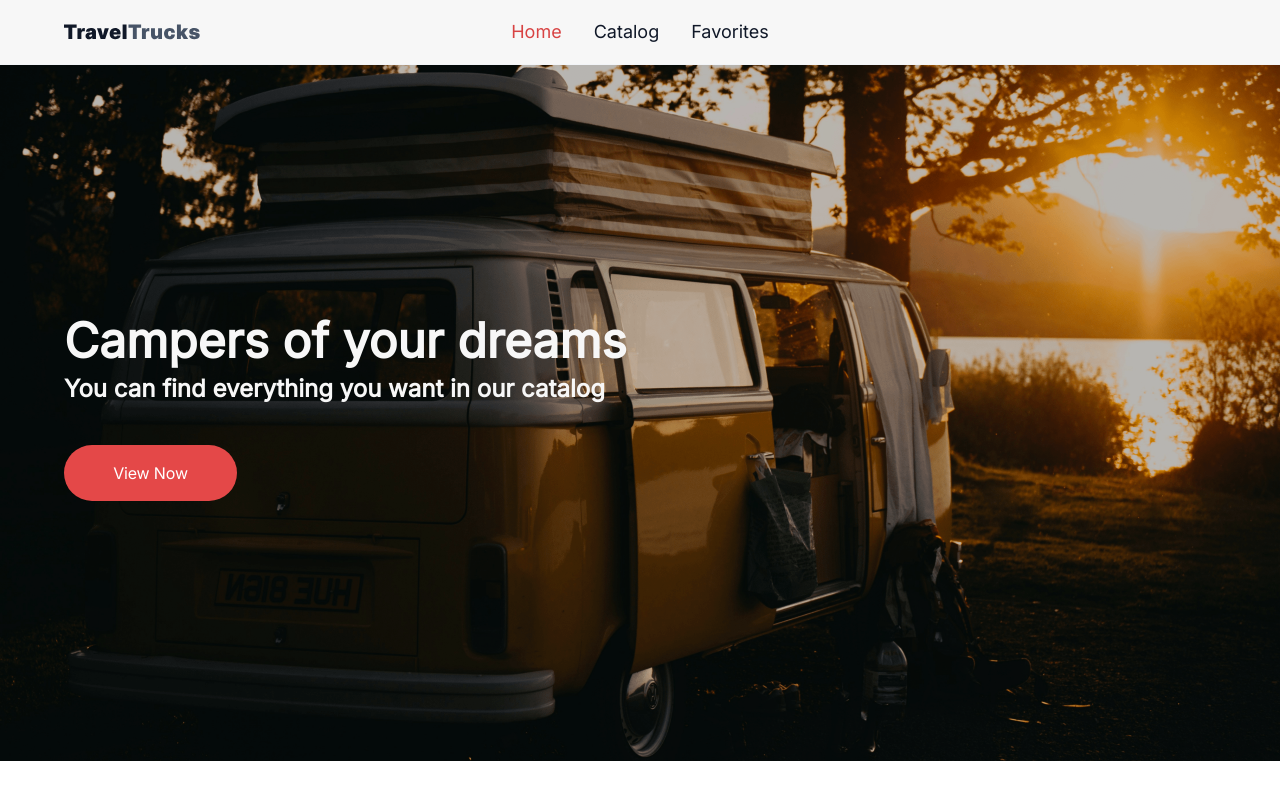
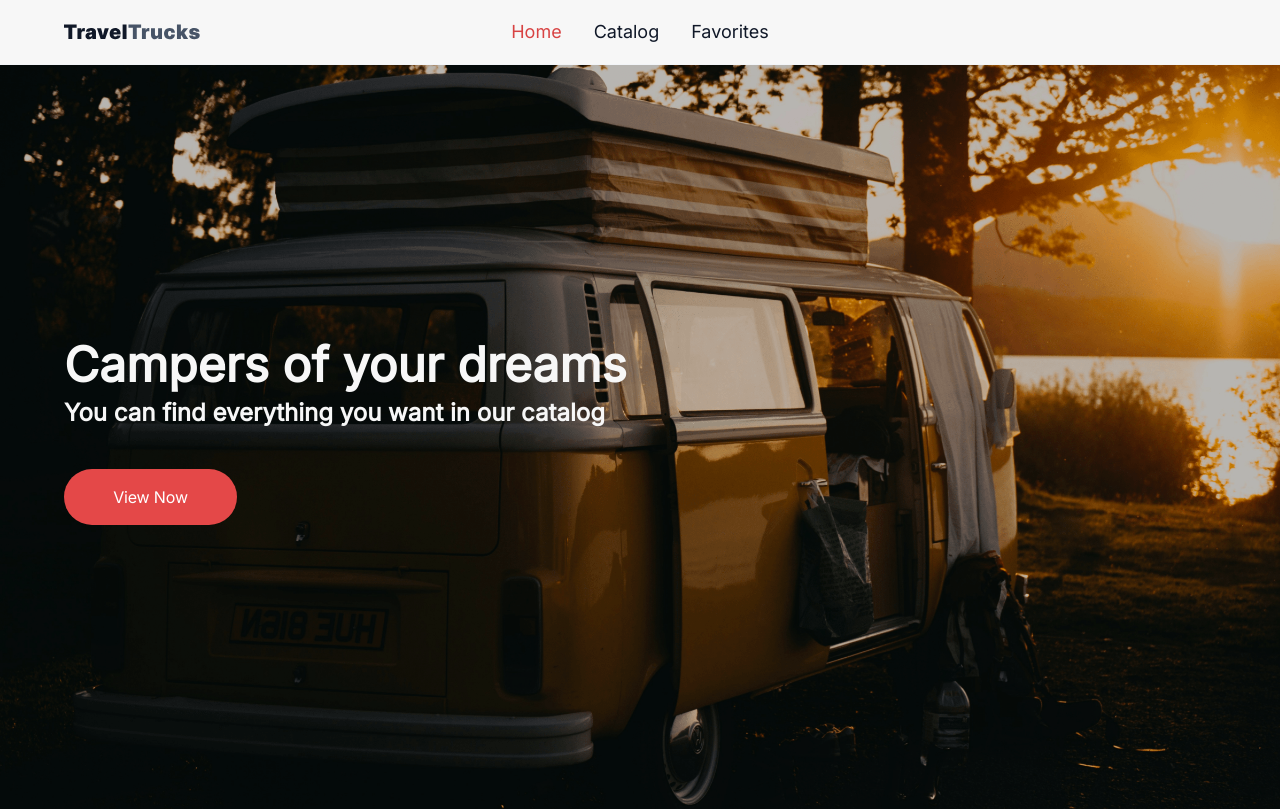
Before and after one commit to ViktorSvertoka/travel-trucks, a React (Vite) app: page / in a window 1280 px wide. Built offline with nearby package versions, Linux system fonts and the light colour scheme.

Commit message:
Update Hero.jsx

```diff
--- a/src/components/Hero/Hero.jsx
+++ b/src/components/Hero/Hero.jsx
@@ -2,8 +2,8 @@ import { Link } from "react-router-dom";
 
 const Hero = () => {
   return (
-    <section className="bg-heroDesktop bg-no-repeat bg-cover h-[696px] flex justify-start items-center pl-[64px]">
-      <div className="max-w-[571px]">
+    <section className="bg-heroDesktop bg-no-repeat bg-cover w-[100%] h-[93vh] flex justify-start items-center pl-[64px]">
+      <div className="">
         <h1 className="font-semibold text-[48px] leading-[0.67] text-inputs mb-[16px]">
           Campers of your dreams
         </h1>
```
